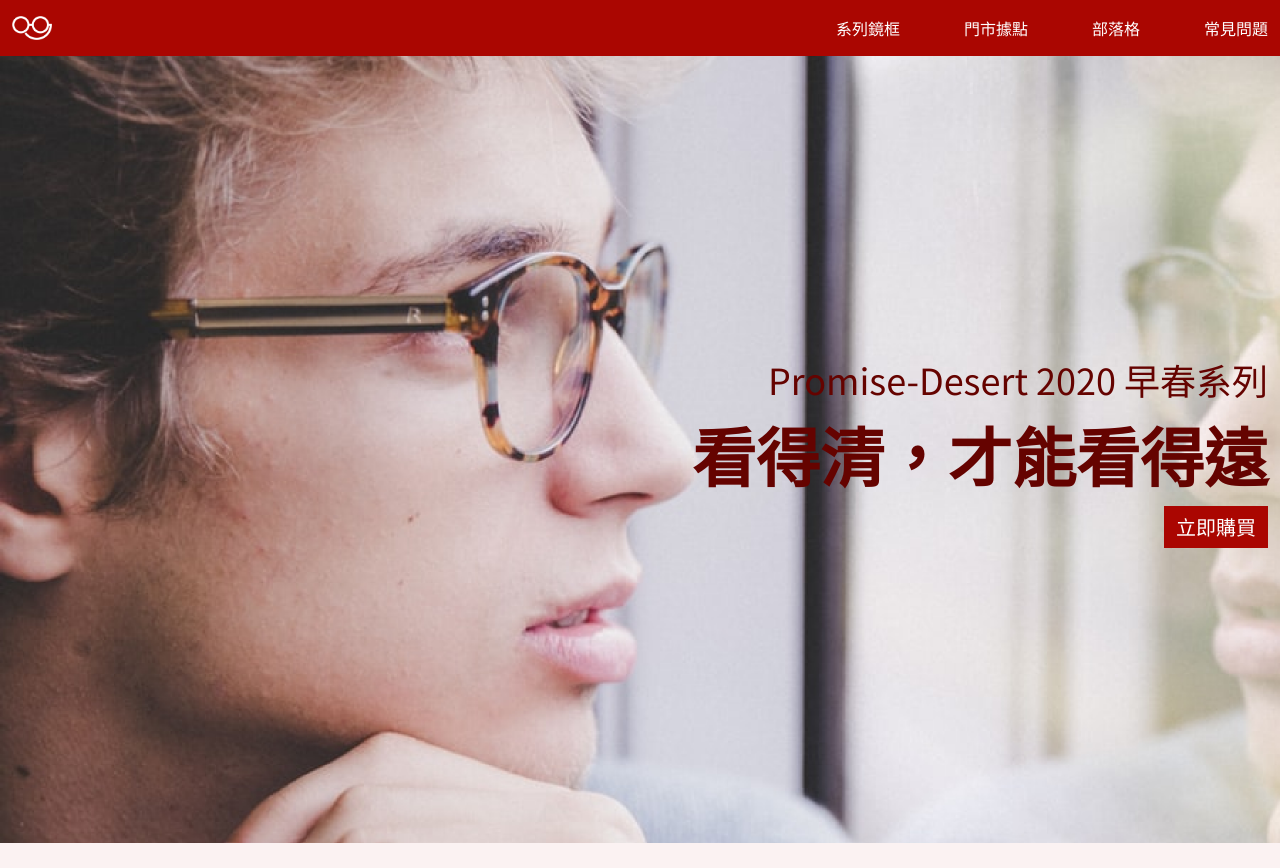
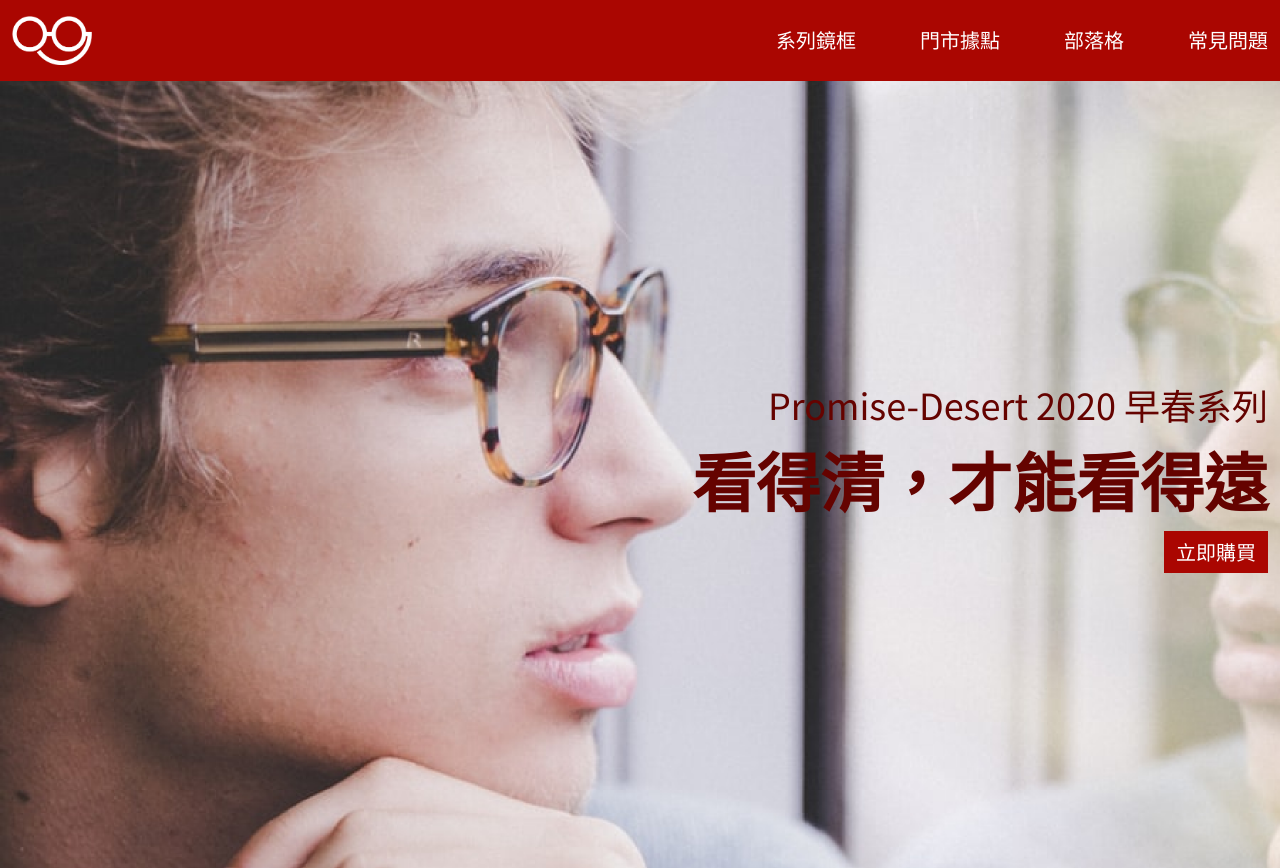
Before and after one commit to Delichaomoon/week3, a plain HTML site: page Index.html in a window 1280 px wide. Shown: the top 868 px of the page. Drawn offline with nearby package versions, Linux system fonts and the light colour scheme.

Commit message:
7/28 header rwd 756px

```diff
--- a/Index.html
+++ b/Index.html
@@ -18,10 +18,10 @@
     <div class="container nav d-flex jc-sb aic">
       <h1 class="logo"><a href="#">logo</a></h1>
       <ul class="menu d-flex aic">
-        <li class=""><a href="#">系列鏡框</a></li>
-        <li><a href="#">門市據點</a></li>
-        <li><a href="#">部落格</a></li>
-        <li><a href="#">常見問題</a></li>
+        <li><a class="fz20" href="#">系列鏡框</a></li>
+        <li><a class="fz20" href="#">門市據點</a></li>
+        <li><a class="fz20" href="#">部落格</a></li>
+        <li><a class="fz20" href="#">常見問題</a></li>
       </ul>
     </div>
   </header>
--- a/css/layout.css/_header.css
+++ b/css/layout.css/_header.css
@@ -9,15 +9,14 @@ header{
 .logo a{
 	display: block;
 	width: 80px;
+	height: 48.57px;
 	background-image: url(../../image/logo-white.png);
 	background-size: contain;
 	background-repeat: no-repeat;
 	text-indent: 101%;
 	white-space:nowrap;
 	overflow: hidden;
-	@media (max-width: 768px) {
-    margin: 0 0 16px 16px;
-  }
+
 }
 .menu li{
 	padding-left: 64px;
```
